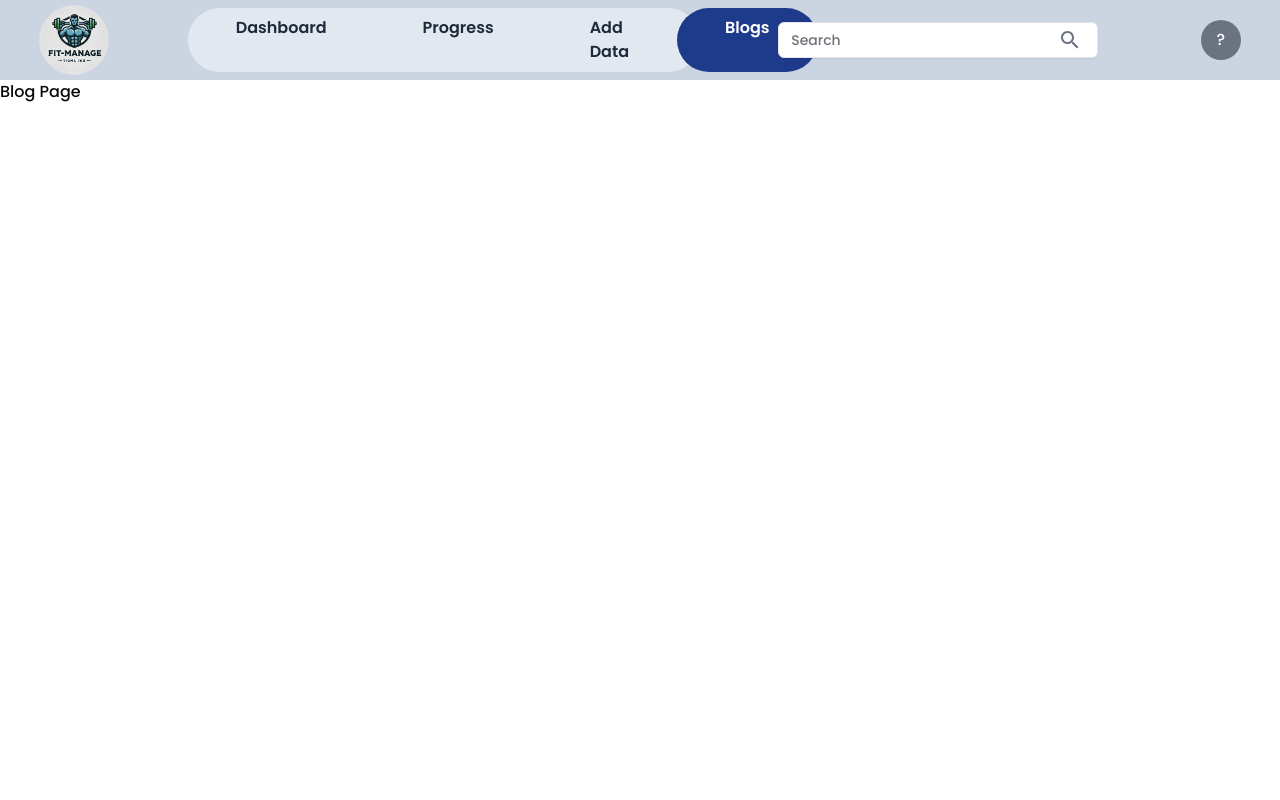
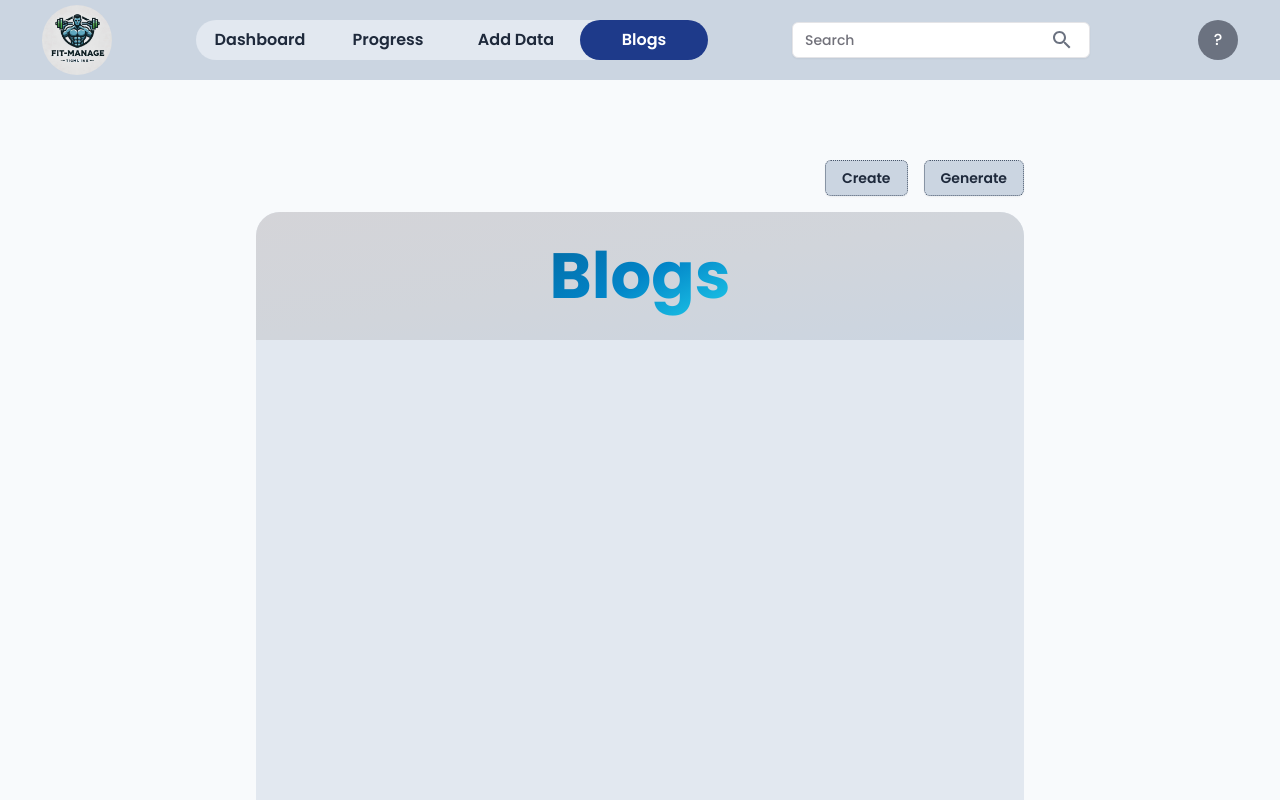
Before and after one commit to SohalSawardekar/fit-manage, a Next.js app: page /user/dashboard/blogs in a window 1280 px wide. Shown: the top 800 px of the page. Built offline with nearby package versions, Linux system fonts and the light colour scheme; no server answers.

Commit message:
first commit

```diff
--- /dev/null
+++ b/app/user/dashboard/blogs/createBlog/page.jsx
@@ -0,0 +1,7 @@
+import React from "react";
+
+const page = () => {
+  return <div>Create Blog</div>;
+};
+
+export default page;
--- /dev/null
+++ b/app/user/dashboard/blogs/deleteBlog/page.jsx
@@ -0,0 +1,7 @@
+import React from "react";
+
+const page = () => {
+  return <div>delete blog</div>;
+};
+
+export default page;
--- /dev/null
+++ b/app/user/dashboard/blogs/generateBlog/page.jsx
@@ -0,0 +1,7 @@
+import React from "react";
+
+const page = () => {
+  return <div>generate blog</div>;
+};
+
+export default page;
--- a/app/user/dashboard/blogs/page.jsx
+++ b/app/user/dashboard/blogs/page.jsx
@@ -1,14 +1,37 @@
 import React from "react";
 import Navbar from "@components/navbar";
+import { Button } from "@components/ui/button";
+import Link from "@node_modules/next/link";
 
 const page = () => {
   return (
-    <div>
+    <section>
       <Navbar />
-      <div>
-        <h1>Blog Page</h1>
+      <div className="flex flex-col items-center w-full bg-slate-50 ">
+        <div className="mt-[5rem] flex flex-row justify-end items-end w-[60%] gap-x-[1rem]">
+          <Button
+            variant="outline"
+            className="hover:bg-slate-800 hover:text-white bg-slate-300 text-slate-800 font-semibold border-dotted border-slate-600"
+          >
+            Create
+          </Button>
+          <Button
+            variant="outline"
+            className="hover:bg-slate-800 hover:text-white bg-slate-300 text-slate-800 font-semibold border-dotted border-slate-600"
+          >
+            Generate
+          </Button>
+        </div>
+        <div className="mt-[1rem] min-h-screen bg-slate-200 flex justify-center w-[60%] rounded-3xl">
+          <div className=" w-full h-[8rem] flex items-center justify-center bg-gradient-to-br from-zinc-300 via-gray-300 to-slate-300 rounded-t-3xl">
+            <h1 className="text-[4rem] font-bold bg-gradient-to-br from-sky-700 via-sky-600 to-cyan-400 bg-transparent text-transparent bg-clip-text ">
+              Blogs
+            </h1>
+          </div>
+        </div>
+        <div className="min-h-[5rem]"></div>
       </div>
-    </div>
+    </section>
   );
 };
 
--- /dev/null
+++ b/app/user/dashboard/blogs/updateBlog/page.jsx
@@ -0,0 +1,7 @@
+import React from "react";
+
+const page = () => {
+  return <div>Update Blog</div>;
+};
+
+export default page;
--- a/components/navbar.jsx
+++ b/components/navbar.jsx
@@ -68,7 +68,7 @@ const Navbar = () => {
         <div className="flex flex-row w-[40%] bg-slate-200 justify-around rounded-full px-auto py-auto font-semibold">
           <Link
             href="/user/dashboard"
-            className={`px-12 py-2 rounded-full ${
+            className={`w-full text-center px-auto py-2 rounded-full ${
               pathname === "/user/dashboard"
                 ? "bg-blue-900 text-white"
                 : "text-slate-800 hover:bg-slate-600 hover:text-white"
@@ -78,7 +78,7 @@ const Navbar = () => {
           </Link>
           <Link
             href="/user/dashboard/progress"
-            className={`px-12 py-2 rounded-full ${
+            className={`w-full text-center px-auto py-2 rounded-full ${
               pathname === "/user/dashboard/progress"
                 ? "bg-blue-900 text-white"
                 : "text-slate-800 hover:bg-slate-600 hover:text-white"
@@ -88,7 +88,7 @@ const Navbar = () => {
           </Link>
           <Link
             href="/user/dashboard/add-data"
-            className={`px-12 py-2 rounded-full ${
+            className={`w-full text-center px-auto py-2 rounded-full ${
               pathname === "/user/dashboard/add-data"
                 ? "bg-blue-900 text-white"
                 : "text-slate-800 hover:bg-slate-600 hover:text-white"
@@ -98,7 +98,7 @@ const Navbar = () => {
           </Link>
           <Link
             href="/user/dashboard/blogs"
-            className={`px-12 py-2 rounded-full ${
+            className={`w-full text-center px-auto py-2 rounded-full ${
               pathname === "/user/dashboard/blogs"
                 ? "bg-blue-900 text-white"
                 : "text-slate-800 hover:bg-slate-600 hover:text-white"
@@ -113,7 +113,7 @@ const Navbar = () => {
           <Input
             type="search"
             placeholder="Search"
-            className="bg-white w-[20rem]"
+            className="bg-white w-full"
           />
           <SearchIcon className="text-gray-500 -translate-x-10" />
         </div>
```
